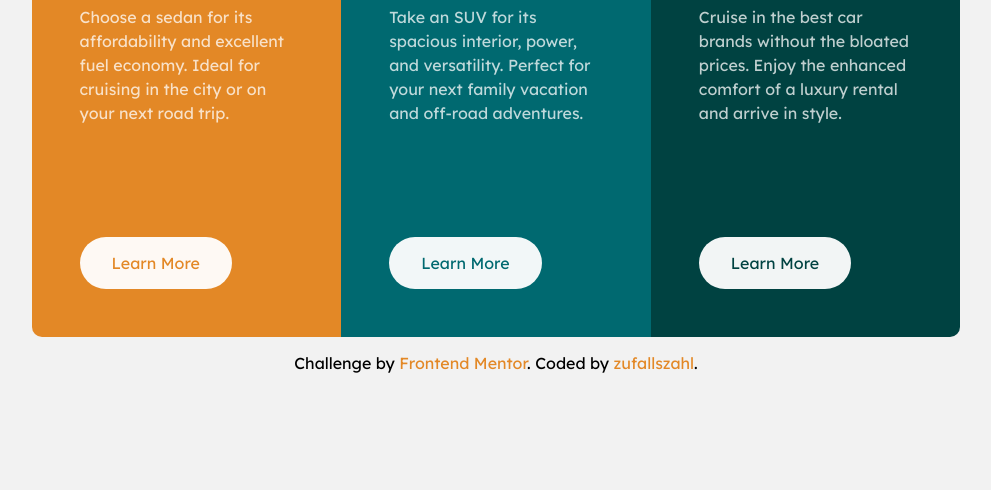
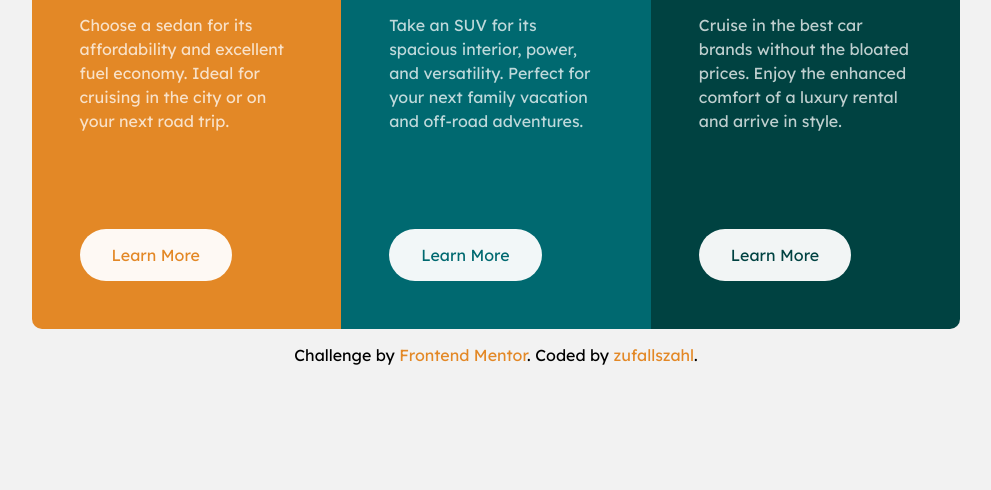
Before and after one commit to Zufallszahl/3-column-preview-card, a plain HTML site: page index.html in a window 1280 px wide. Shown: the part 310-800 px from the top of the page, without its empty margins (144-1135 px from the left). Drawn offline with Linux system fonts and the light colour scheme.

Commit message:
Updated some padding in description.

```diff
--- a/style.css
+++ b/style.css
@@ -72,7 +72,7 @@ body {
 }
 
 .description {
-    padding: 1rem 0 2rem 0;
+    padding: 1rem 0;
     max-width: 22ch;
     min-height: 200px;
     line-height: 1.5em;
```
